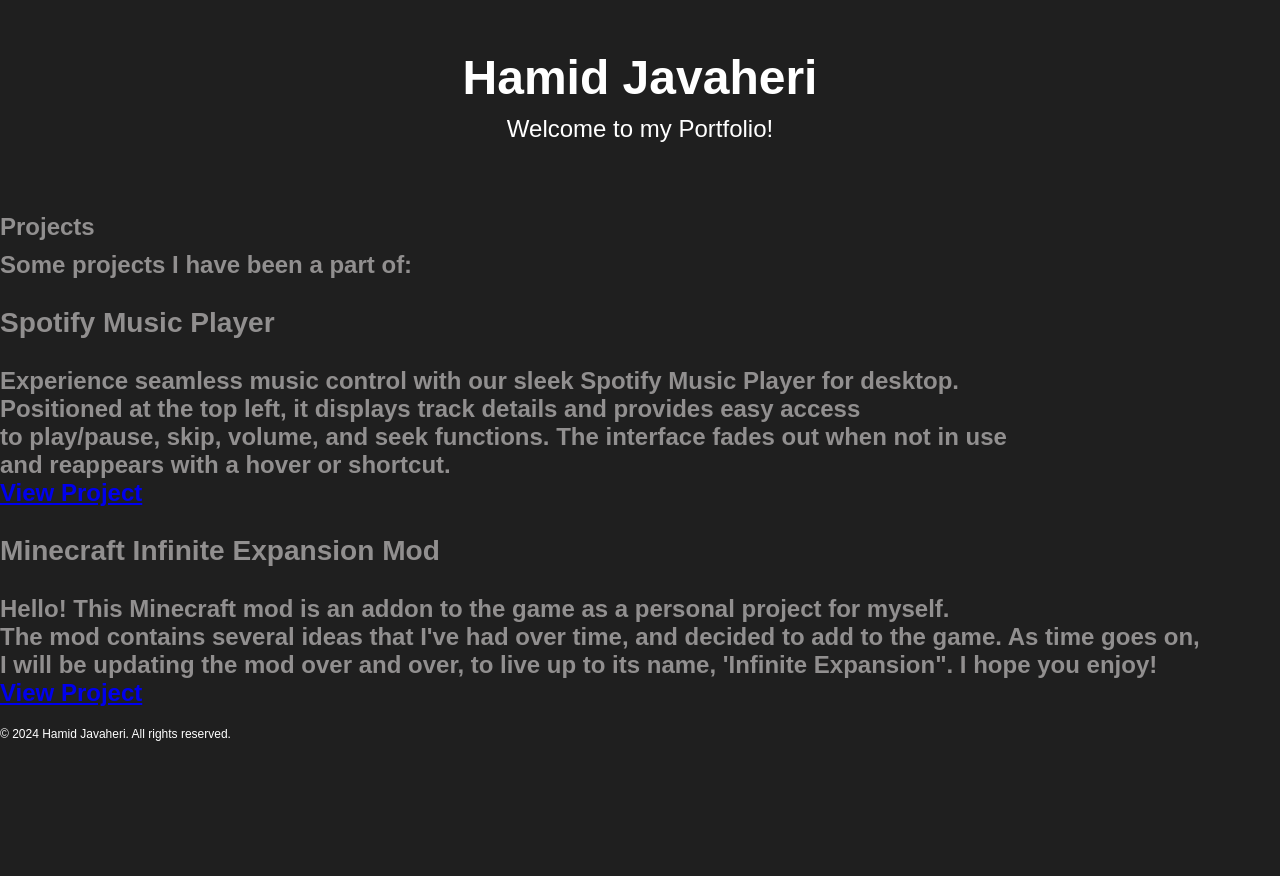
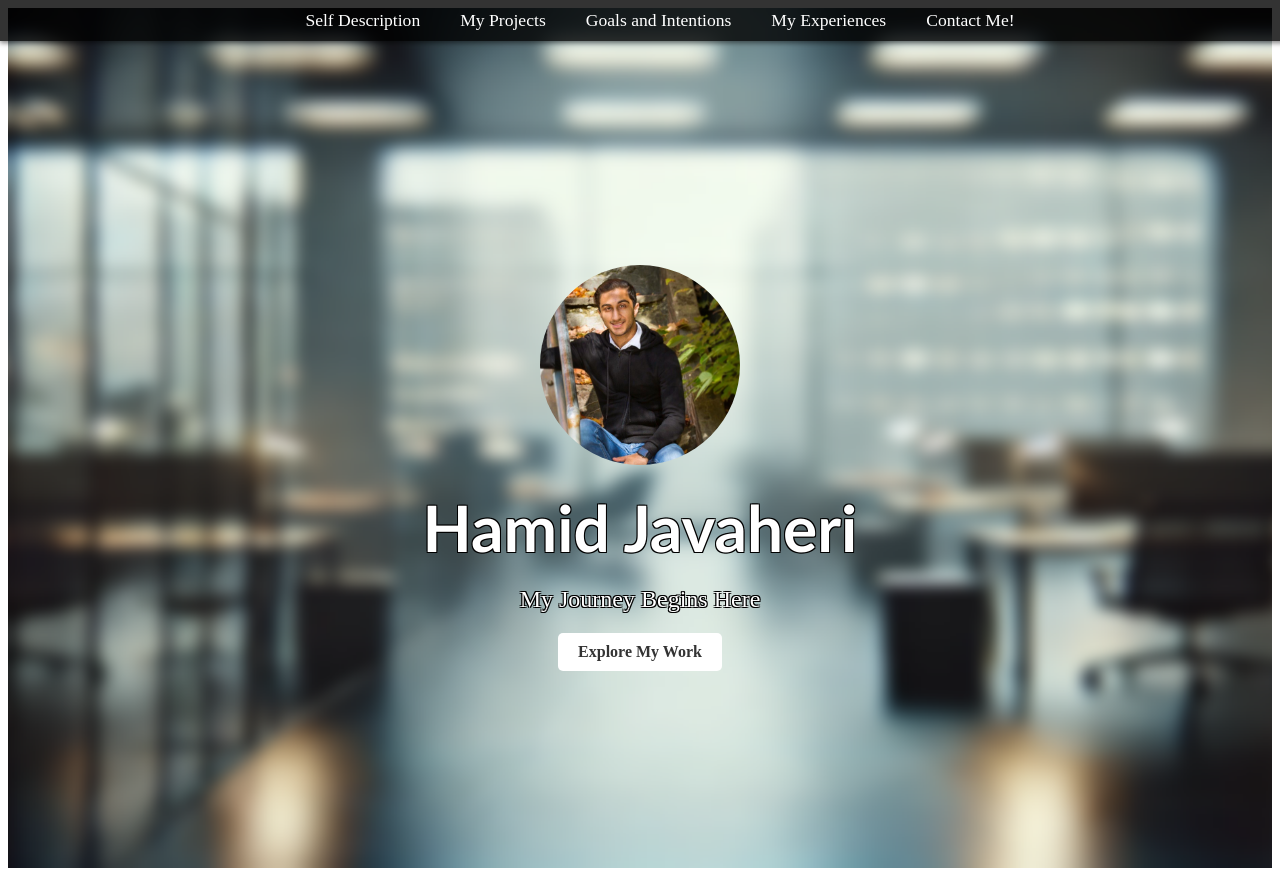
Before and after one commit to SHJavaheri/Portfolio-Website, a plain HTML site: page index.html in a window 1280 px wide. Before the commit the page ends 800 px from the top, so only its background shows below. Drawn offline with Linux system fonts and the light colour scheme.

Commit message:
New Cover Page and Navigation Bar

```diff
--- a/index.html
+++ b/index.html
@@ -9,50 +9,34 @@
 </head>
 <body>
     <header>
-        <h1>
-            Hamid Javaheri
-        </h1>
-        <p>
-            Welcome to my Portfolio!
-        </p>
+        <nav>
+            <ul>
+                <li><a href = "#description">Self Description</a></li>
+                <li><a href = "#projects">My Projects</a></li>
+                <li><a href = "#goals">Goals and Intentions</a></li>
+                <li><a href = "#experience">My Experiences</a></li>
+                <li><a href = "#contact">Contact Me!</a></li>
+            </ul>
+        </nav>
     </header>
-    <nav>
-        <section id = "projects">
-            <h2>
-                Projects
-                <p>
-                    Some projects I have been a part of:
-                </p>
-                <div class = "projects">
-                    <h3>
-                        Spotify Music Player
-                    </h3>
-                    <p>
-                        Experience seamless music control with our sleek Spotify Music Player for desktop.<br>
-                        Positioned at the top left, it displays track details and provides easy access<br>
-                        to play/pause, skip, volume, and seek functions. The interface fades out when not in use<br>
-                        and reappears with a hover or shortcut.
-                    </p>
-                    <a href = "https://github.com/SHJavaheri/Spotify-Music-Player" target = "_blank">View Project</a>
+
+    <section class = "cover-page">
+        <div class = "cover-content">
+            <div class = "profile-section">
+                <img src = "../images/profile-picture.jpg" alt = "Hamid Javaheri" class = "profile-pic">
+                <div class="text-content">
+                    <h1>Hamid Javaheri</h1>
+                    <p>My Journey Begins Here</p>
+                    <a href = "#projects" class = "btn">Explore My Work</a>
                 </div>
-                <div class = "projects">
-                    <h3>
-                        Minecraft Infinite Expansion Mod
-                    </h3>
-                    <p>
-                        Hello! This Minecraft mod is an addon to the game as a personal project for myself.<br>
-                        The mod contains several ideas that I've had over time, and decided to add to the game. As time goes on,<br>
-                        I will be updating the mod over and over, to live up to its name, 'Infinite Expansion". I hope you enjoy!
-                    </p>
-                    <a href = "https://github.com/SHJavaheri/Minecraft-Infinite-Expansion" target = "_blank">View Project</a>
-                </div>
-            </h2>
-        </section>
-    </nav>
-    <footer>
-        <p class = fine_print>
-            &copy; 2024 Hamid Javaheri. All rights reserved.
-        </p>
-    </footer>
+            </div>
+        </div>
+    </section>
+
+
+
+
+
+
 </body>
 </html>
--- a/style.css
+++ b/style.css
@@ -1,51 +1,142 @@
-body {
-    font-family: Arial, Helvetica, sans-serif;
-    background-color: #1F1F1F;
-    color: #918F8F;
+header {
+    position: fixed;
+    top: 0;
+    left: 0;
+    width: 100%;
+    background: rgba(0, 0, 0, 0.8);
+    padding:  10px 20px;
+    z-index: 1000;
+    box-shadow: 0 2px 5px rgba(0, 0, 0, 0.5);
+}
+
+
+nav ul {
+    list-style: none;
     margin: 0;
     padding: 0;
+    display: flex;
+    justify-content: center;
 }
 
-header {
-    background-color: #1F1F1F;
-    color: white;
-    text-align: center;
-    padding: 50px 0;
+
+nav ul li {
+    margin: 0 20px;
 }
 
-h1 {
-    font-size: 48px;
-    margin: 0;
+
+nav ul li a {
+    text-decoration: none;
+    color: white;
+    font-size: 1.1em;
+    font-weight: 500;
+    transition: color 0.3s ease, border-bottom 0.3s ease;
+    position: relative;
 }
 
-p {
-    font-size: 24px;
-    margin: 10px 0 0;
+
+nav ul li a:hover {
+    color: #f0f0f0;
+}
+
+
+nav ul li a::after {
+    content: "";
+    display: block;
+    position: absolute;
+    bottom: -5px;
+    left: 0;
+    width: 100%;
+    height: 2px;
+    background: #f0f0f0;
+    transform: scaleX(0);
+    transform-origin: bottom right;
+    transition: transform 0.3s ease;
+}
+
+
+nav ul li a:hover::after {
+    transform: scaleX(1);
+    transform-origin: bottom left;
 }
 
 
 
+section div a:hover {
+    text-decoration: none;
+    color: red;
+    font-size: 1em;
+    font-weight: bold;
+    transition: color 0.3s ease;
+}
 
 
+.cover-page {
+    position: relative;
+    opacity: 100%;
+    height: 100vh;
+    background: url('../images/coverpage-background.png') no-repeat center/cover;
+    display: flex;
+    align-items: center;
+    justify-content: center;
+    text-align: center;
+    padding-top: 60px;
+    color: white;
+}
 
 
-.projects {
-    background-color: ;
+.cover-content {
+    max-width: 80%;
+    display: flex;
+    color: white;
+}
+
+
+.profile-pic {
+    border-radius: 50%;
+    width: 200px;
+    height: 200px;
+    object-fit: cover;
+    margin-bottom: 20px;
 }
 
 
 
-.projects h2 {
-
+.cover-content h1 {
+    font-family: 'Trebuchet MS', 'Lucida Sans Unicode', 'Lucida Grande', 'Lucida Sans', Arial, sans-serif;
+    text-shadow:
+        1px 1px 0 #000,
+       -1px -1px 0 #000,
+        1px -1px 0 #000,
+       -1px 1px 0 #000;
+    font-size: 4em;
+    margin: 0;
 }
 
 
+.cover-content p {
+    font-size: 1.5em;
+    text-shadow:
+        1px 1px 0 #000,
+       -1px -1px 0 #000,
+       1px -1px 0 #000,
+      -1px 1px 0 #000;
+    margin: 20px 0;
+}
 
 
+.btn {
+    display: inline-block;
+    padding: 10px 20px;
+    font-size: 1em;
+    color: #333;
+    background-color: white;
+    text-decoration: none;
+    border-radius: 5px;
+    font-weight: bold;
+    transition: background-color 0.3s ease;
+}
 
 
-.fine_print {
-    font-family: Arial;
-    font-size: 12px;
-    color: white;
+.bth:hover {
+    background-color: red;
 }
```
Also changed, not shown: images/coverpage-background.jpg (added), images/coverpage-background.png (added), images/profile-picture.jpg (added).
